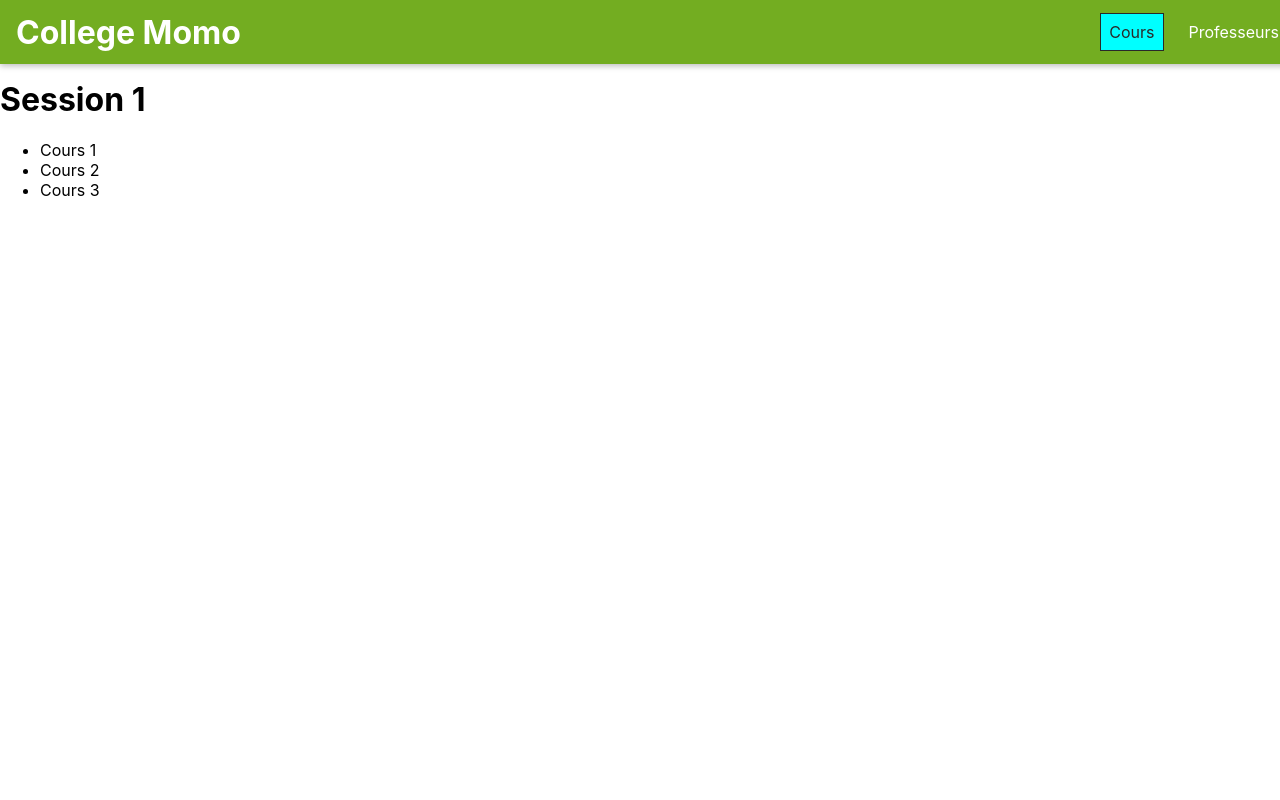
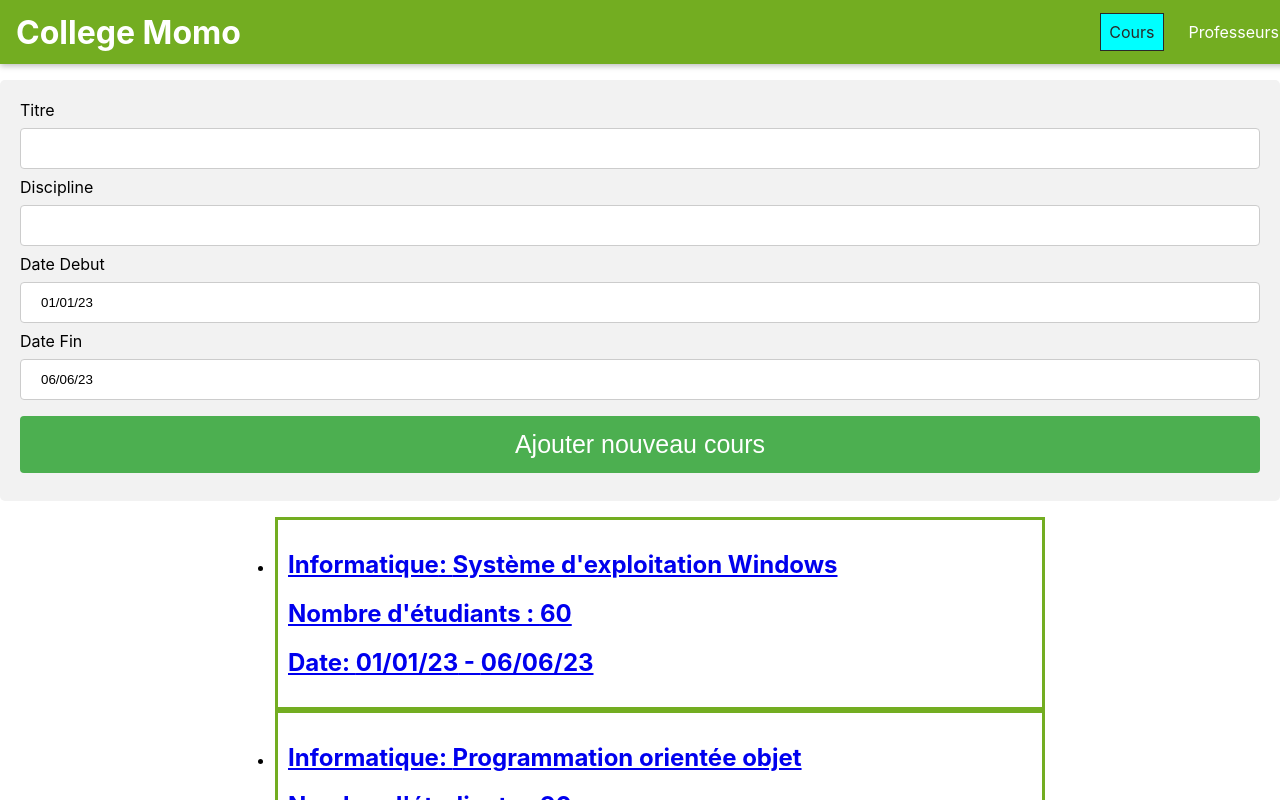
Before and after one commit to lng105/tp1, a React (Create React App) app in the folder tp1/: page /Cours in a window 1280 px wide. Shown: the top 800 px of the page. Built offline with nearby package versions, Linux system fonts and the light colour scheme.

Commit message:
Page principal Cours

```diff
--- a/tp1/src/App.js
+++ b/tp1/src/App.js
@@ -4,8 +4,9 @@ import {
 } from "react-router-dom";
 import MainNav from './Shared/Nav/MainNav';
 import Accueil from './Accueil/Accueil';
-import Cours from './Cours/Cours'
+import Cours from './Cour/Cours'
 import Profs from './Professeur/Profs'
+import Inscription from './Inscription/Inscription';
 
 function App() {
   return (
@@ -16,7 +17,7 @@ function App() {
             <Route path="/" exact>
               <Accueil />
             </Route>
-            <Route path="/Cours" exact>
+            <Route path="/Cours">
               <Cours />
             </Route>
             <Route path="/Profs">
--- /dev/null
+++ b/tp1/src/Cour/Cour.css
@@ -0,0 +1,6 @@
+.center-text{
+    margin: auto;
+    width: 60%;
+    border: 3px solid #73AD21;
+    padding: 10px;
+}
--- /dev/null
+++ b/tp1/src/Cour/Cour.js
@@ -0,0 +1,17 @@
+import React from "react";
+import "./Cour.css"
+import { Link } from "react-router-dom"
+
+function Cour({ cour }){
+    return(
+        <li className="center-text">
+            <Link to={`/${cour.id}/Inscription`}>
+                <h2>{cour.discipline}: {cour.titre}</h2>
+                <h2>Nombre d'étudiants : {cour.etudiants}</h2>
+                <h2>Date: {cour.debut} - {cour.fin}</h2>
+            </Link>
+        </li>
+    )
+}
+
+export default Cour;
--- /dev/null
+++ b/tp1/src/Cour/Cours.js
@@ -0,0 +1,53 @@
+import React, { useState } from "react";
+import ListeCours from "./ListeCours";
+import NewCours from "./NewCours"
+
+function Cours(){
+    const [cours, setCours] = useState([
+        {
+            id: "c1",
+            titre:"Système d'exploitation Windows",
+            discipline:"Informatique",
+            etudiants: "60",
+            debut: "01/01/23",
+            fin: "06/06/23"
+        },
+        {
+            id: "c2",
+            titre:"Programmation orientée objet",
+            discipline:"Informatique",
+            etudiants: "90",
+            debut: "01/01/23",
+            fin: "06/06/23"
+        },
+        {
+            id: "c3",
+            titre:"Arithmétique et logique",
+            discipline:"Informatique",
+            etudiants: "80",
+            debut: "1/01/23",
+            fin: "06/06/23"
+        },
+        {
+            id: "c4",
+            titre:"Algorithmie et programmation",
+            discipline:"Informatique",
+            etudiants: "50",
+            debut: "01/01/23",
+            fin: "06/06/23"
+        },
+    ]);
+
+    function ajouterCours(newCours){
+        setCours(cours.concat(newCours));
+    }
+
+    return(
+       <div>
+            <NewCours addresseMethode={ajouterCours}/>
+            <ListeCours cours={cours}/>
+       </div>
+    );
+}
+
+export default Cours;
--- /dev/null
+++ b/tp1/src/Cour/ListeCours.js
@@ -0,0 +1,14 @@
+import React from "react";
+import Cour from "./Cour";
+
+function ListeCours(props){
+    return(
+        <ul>
+            {props.cours.map((cour) =>(
+                <Cour key={cour.id} cour={cour} />
+            ))}
+        </ul>
+    )
+}
+
+export default ListeCours;
--- /dev/null
+++ b/tp1/src/Cour/NewCours.css
@@ -0,0 +1,32 @@
+form{
+    border-radius: 5px;
+    background-color: #f2f2f2;
+    padding: 20px;
+}
+
+input{
+  width: 100%;
+  padding: 12px 20px;
+  margin: 8px 0;
+  display: inline-block;
+  border: 1px solid #ccc;
+  border-radius: 4px;
+  box-sizing: border-box;
+}
+
+button {
+  width: 100%;
+  background-color: #4CAF50;
+  color: white;
+  padding: 14px 20px;
+  margin: 8px 0;
+  border: none;
+  border-radius: 4px;
+  cursor: pointer;
+  font-size: 25px;
+  font-family: Arial;
+}
+
+button:hover{
+    background-color: rgb(34, 156, 61);
+}
--- /dev/null
+++ b/tp1/src/Cour/NewCours.js
@@ -0,0 +1,65 @@
+import React, {useState} from "react";
+import "./NewCours.css"
+
+function NewCours({addresseMethode}){
+    const [saisieTitre, setSaisieTitre] = useState("");
+    const [saisieDiscipline, setSaisieDiscipline] = useState("");
+    const dateDebut = "01/01/23";
+    const dateFin = "06/06/23";
+    const [saisieDateDebut, setSaisieDateDebut] = useState(dateDebut);
+    const [saisieDateFin, setSaisieDateFin] = useState(dateFin);
+
+    function addNewCours(event){
+        event.preventDefault();
+        const newCours = {
+            id: "c#",
+            titre: saisieTitre,
+            discipline: saisieDiscipline,
+            etudiants: "0",
+            debut: saisieDateDebut,
+            fin: saisieDateFin
+        };
+
+        if(saisieTitre === "" || saisieDiscipline === ""){
+            alert("Manque un ou plusieurs inputs")
+            return;
+        }
+        addresseMethode(newCours)
+        setSaisieTitre("")
+        setSaisieDiscipline("")
+        setSaisieDateDebut(dateDebut)
+        setSaisieDateFin(dateFin)
+    }
+
+    function saisieTitreHandler(event){
+        setSaisieTitre(event.target.value)
+    }
+
+    function saisieDisciplineHandler(event){
+        setSaisieDiscipline(event.target.value)
+    }
+
+    function saisieDateDebutHandler(event){
+        setSaisieDateDebut(event.target.value)
+    }
+
+    function saisieDateFinHandler(event){
+        setSaisieDateFin(event.target.value)
+    }
+
+    return(
+        <form onSubmit={addNewCours}>
+            <label>Titre</label>
+            <input type="text" value={saisieTitre} onChange={saisieTitreHandler}/>
+            <label>Discipline</label>
+            <input type="text" value={saisieDiscipline} onChange={saisieDisciplineHandler}/>
+            <label>Date Debut</label>
+            <input type="text" value={saisieDateDebut} onChange={saisieDateDebutHandler}/>
+            <label>Date Fin</label>
+            <input type="text" value={saisieDateFin} onChange={saisieDateFinHandler}/>
+            <button type="submit">Ajouter nouveau cours</button>
+        </form>
+    );
+}
+
+export default NewCours;
--- a/tp1/src/Cours/Cours.js
+++ /dev/null
@@ -1,23 +0,0 @@
-import React from "react";
-
-function Cours(){
-    return(
-        <div>
-        <h1>Session 1</h1>
-
-        <ul>
-            <li>
-                Cours 1
-            </li>
-            <li>
-                Cours 2
-            </li>
-            <li>
-                Cours 3
-            </li>
-        </ul>
-        </div>
-    )
-}
-
-export default Cours;
--- /dev/null
+++ b/tp1/src/Inscription/Inscription.js
@@ -0,0 +1,13 @@
+import React from "react";
+
+function Inscription(){
+    return(
+        <div>
+            <h2>
+                asdf
+            </h2>
+        </div>
+    )
+}
+
+export default Inscription
--- a/tp1/src/Professeur/NewProf.js
+++ b/tp1/src/Professeur/NewProf.js
@@ -20,7 +20,7 @@ function NewProf({addresseMethode}){
         };
 
         if(saisiePName === "" || saisieName === ""){
-            alert("Manque un ou plusieurs input")
+            alert("Manque un ou plusieurs inputs")
             return;
         }
         addresseMethode(newProf)
```
Also changed, not shown: tp1/src/Cours/Cours.css (deleted).
